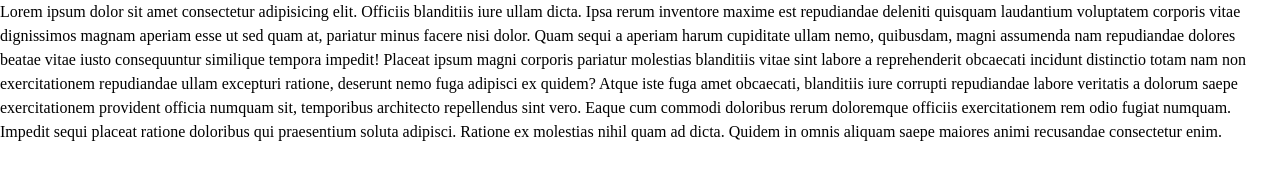
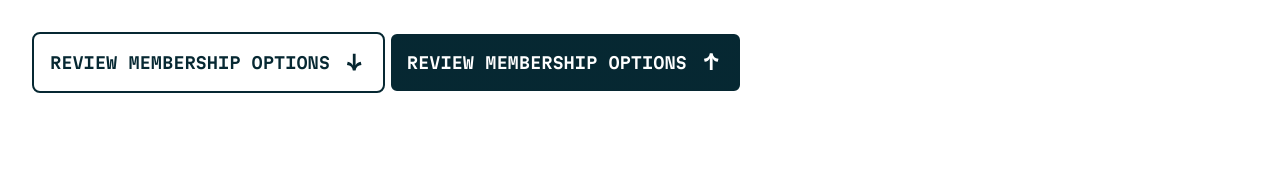
Before and after one commit to Lewis-mbui/fem-tech-book-club-landing-page, a website built with Vite: page index.html in a window 1280 px wide. Built offline with nearby package versions, Linux system fonts and the light colour scheme.

Commit message:
Build buttons component

```diff
--- a/index.html
+++ b/index.html
@@ -7,25 +7,37 @@
     <title>Tech Book Club</title>
     <link rel="stylesheet" href="src/style.css" />
   </head>
-  <body>
-    <p>
-      Lorem ipsum dolor sit amet consectetur adipisicing elit. Officiis
-      blanditiis iure ullam dicta. Ipsa rerum inventore maxime est repudiandae
-      deleniti quisquam laudantium voluptatem corporis vitae dignissimos magnam
-      aperiam esse ut sed quam at, pariatur minus facere nisi dolor. Quam sequi
-      a aperiam harum cupiditate ullam nemo, quibusdam, magni assumenda nam
-      repudiandae dolores beatae vitae iusto consequuntur similique tempora
-      impedit! Placeat ipsum magni corporis pariatur molestias blanditiis vitae
-      sint labore a reprehenderit obcaecati incidunt distinctio totam nam non
-      exercitationem repudiandae ullam excepturi ratione, deserunt nemo fuga
-      adipisci ex quidem? Atque iste fuga amet obcaecati, blanditiis iure
-      corrupti repudiandae labore veritatis a dolorum saepe exercitationem
-      provident officia numquam sit, temporibus architecto repellendus sint
-      vero. Eaque cum commodi doloribus rerum doloremque officiis exercitationem
-      rem odio fugiat numquam. Impedit sequi placeat ratione doloribus qui
-      praesentium soluta adipisci. Ratione ex molestias nihil quam ad dicta.
-      Quidem in omnis aliquam saepe maiores animi recusandae consectetur enim.
-    </p>
+  <body style="padding: 2rem">
+    <button class="btn btn--primary | ff-primary fs-buttons fw-semibold">
+      <span> Review Membership Options </span>
+      <svg
+        xmlns="http://www.w3.org/2000/svg"
+        width="24"
+        height="25"
+        fill="none"
+        viewBox="0 0 24 25"
+      >
+        <path
+          fill="#062630"
+          d="m3.96 14.956.72-3.12c1.224.12 2.328.504 3.264 1.2.936.696 1.584 1.512 1.896 2.496V3.676h2.76v11.856c.672-1.944 2.688-3.48 5.16-3.696l.72 3.12c-3.384.12-5.52 2.112-5.88 5.544H9.84c-.36-3.456-2.496-5.424-5.88-5.544Z"
+        />
+      </svg>
+    </button>
+    <a class="btn btn--secondary | ff-primary fs-buttons fw-semibold">
+      <span> Review Membership Options </span>
+      <svg
+        xmlns="http://www.w3.org/2000/svg"
+        width="24"
+        height="25"
+        fill="none"
+        viewBox="0 0 24 25"
+      >
+        <path
+          fill="#fff"
+          d="m3.96 8.742.72 3.12c1.224-.12 2.328-.504 3.264-1.2.936-.696 1.584-1.512 1.896-2.496v11.856h2.76V8.166c.672 1.944 2.688 3.48 5.16 3.696l.72-3.12c-3.384-.12-5.52-2.112-5.88-5.544H9.84c-.36 3.456-2.496 5.424-5.88 5.544Z"
+        />
+      </svg>
+    </a>
     <script type="module" src="/src/main.js"></script>
   </body>
 </html>
--- a/src/style.css
+++ b/src/style.css
@@ -177,6 +177,43 @@ svg {
   }
 }
 
+/* BUTTONS */
+.btn {
+  border-radius: 0.5rem;
+  text-transform: uppercase;
+  display: inline-flex;
+  align-items: center;
+  padding: 1rem;
+  gap: .8rem;
+  text-align: center;
+  cursor: pointer;
+  transition: transform 0.3s;
+}
+
+.btn--primary {
+  background-color: transparent;
+  border: 2px solid var(--clr-primary-400);
+  color: var(--clr-primary-400);
+  transition: transform 0.2s, background 0.2s;
+}
+
+.btn--primary:hover {
+  background: var(--default-gradient);
+  transform: scale(1.05);
+}
+
+.btn--secondary {
+  background: linear-gradient(45deg, var(--clr-primary-400), var(--clr-primary-400));
+  border: 2px solid var(--clr-neutral-100);
+  color: var(--clr-neutral-100);
+  transition: transform 0.2s, background 0.2s;
+}
+
+.btn--secondary:hover {
+  background: linear-gradient(to right, var(--clr-primary-200), var(--clr-primary-400));
+  transform: scale(1.05);
+}
+
 /* UTILITY CLASSES */
 .text-color-primary-200 { color: var(--clr-primary-200); }
 .text-color-primary-300 { color: var(--clr-primary-300); }
```
Also changed, not shown: components/buttons.html (added, +30 -0 lines).
